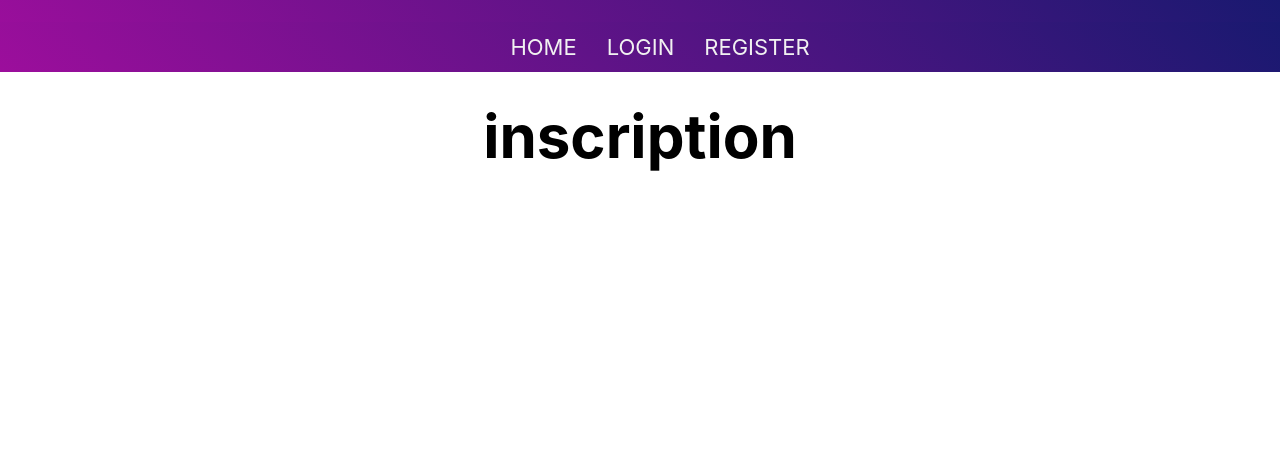
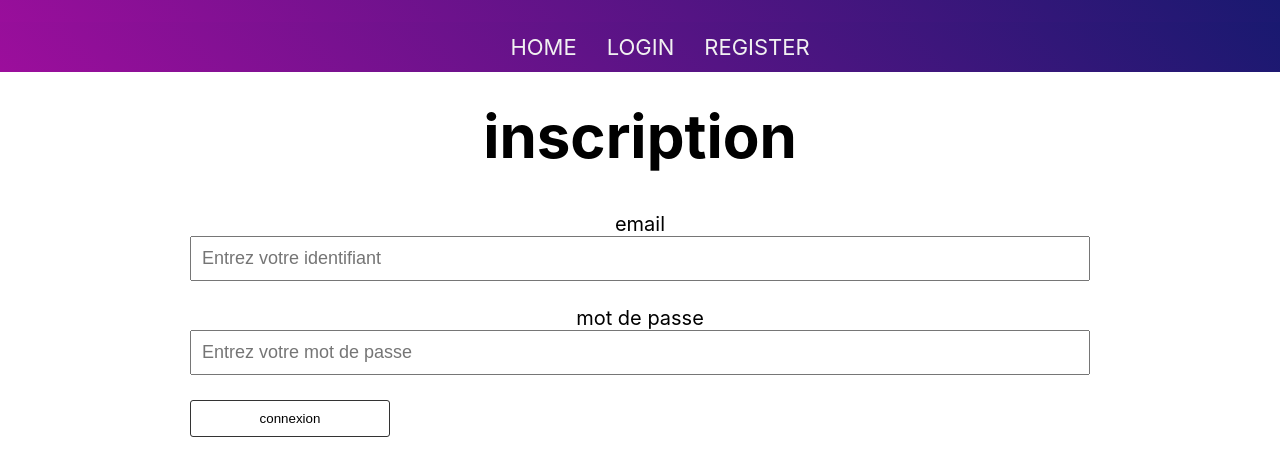
Before and after one commit to djoun52/projet-0, a React (Create React App) app: page /Register in a window 1280 px wide. Shown: the top 476 px of the page. Built offline with nearby package versions, Linux system fonts and the light colour scheme.

Commit message:
formulaire inscription fonctionnel

```diff
--- /dev/null
+++ b/src/Components/Form/FormLogin/FormLogin.css
@@ -0,0 +1,37 @@
+.title-form {
+    text-align: center;
+    font-size: 55px;
+    margin: 70px 0 0;
+}
+
+.container-form {
+    max-width: 900px;
+    margin: 30px auto 0;
+    display: flex;
+    flex-direction: column;
+}
+
+.container-form label {
+    font-size: 20px;
+
+}
+
+.container-form input, .container-form textarea {
+    padding: 10px;
+    margin-bottom: 25px;
+    font-size: 18px;
+}
+
+.container-form textarea {
+    min-height: 200px;
+    font-family: Arial, Helvetica, sans-serif;
+}
+
+.container-form button {
+    padding: 10px 15px;
+    width: 200px;
+    background: transparent;
+    border: 1px solid rgba(0, 0, 0, 0.8);
+    border-radius: 3px;
+    cursor: pointer;
+}
--- /dev/null
+++ b/src/Components/Form/FormLogin/FormLogin.js
@@ -0,0 +1,15 @@
+import React from 'react'
+import "./FormLogin.css"
+export default function FormLogin() {
+    return (
+        <>
+            <form className="container-form" action="">
+                <label htmlFor="email">email</label>
+                <input type="email" name="email" id="email" className='inp-email' placeholder="Entrez votre identifiant"/>
+                <label htmlFor="password">mot de passe</label>
+                <input type="password" name="password" id="password" className='inp-pass' placeholder="Entrez votre mot de passe"/>
+                <button type="submit">connexion</button>
+            </form>
+        </>
+    )
+}
--- /dev/null
+++ b/src/Components/Form/FormRegister/FormRegister.css
@@ -0,0 +1,38 @@
+.title-form {
+    text-align: center;
+    font-size: 55px;
+    margin: 70px 0 0;
+}
+
+.container-form {
+    max-width: 900px;
+    margin: 30px auto 0;
+    display: flex;
+    flex-direction: column;
+}
+
+.container-form label {
+    font-size: 20px;
+
+}
+
+.container-form input,
+.container-form textarea {
+    padding: 10px;
+    margin-bottom: 25px;
+    font-size: 18px;
+}
+
+.container-form textarea {
+    min-height: 200px;
+    font-family: Arial, Helvetica, sans-serif;
+}
+
+.container-form button {
+    padding: 10px 15px;
+    width: 200px;
+    background: transparent;
+    border: 1px solid rgba(0, 0, 0, 0.8);
+    border-radius: 3px;
+    cursor: pointer;
+}
--- /dev/null
+++ b/src/Components/Form/FormRegister/FormRegister.js
@@ -0,0 +1,53 @@
+import React, { useState } from 'react';
+import "./FormRegister.css";
+
+export default function FormRegister() {
+
+    const [log, setLog] = useState({
+        email: '',
+        password: ''
+    })
+    const handleForm = (e) => {
+        e.preventDefault();
+        console.log(log);
+
+    }
+    const changeInput = (e) => {
+
+        if (e.target.classList.contains('inp-email')) {
+            const newObjState = { ...log, email: e.target.value };
+            setLog(newObjState);
+
+        } else if (e.target.classList.contains('inp-pass')) {
+            const newObjState = { ...log, password: e.target.value };
+            setLog(newObjState);
+        }
+
+    }
+
+    return (
+        <form className="container-form" onSubmit={handleForm}>
+            <label htmlFor="email">email</label>
+            <input
+                type="email"
+                name="email"
+                id="email"
+                className='inp-email'
+                value={log.email}
+                onInput={changeInput}
+                placeholder="Entrez votre identifiant" />
+
+            <label htmlFor="password">mot de passe</label>
+            <input
+                type="text"
+                name="password"
+                id="password"
+                className='inp-pass'
+                value={log.password}
+                onInput={changeInput}
+                placeholder="Entrez votre mot de passe" />
+
+            <button type="submit">connexion</button>
+        </form>
+    )
+}
--- a/src/Containers/Login/Login.js
+++ b/src/Containers/Login/Login.js
@@ -1,9 +1,11 @@
 import React from 'react'
-
+import Form from '../../Components/Form/FormLogin/FormLogin'
 export default function Login() {
     return (
         <>
             <h1 className="home-title">connection</h1>
+
+            <Form/>
         </>
     )
 }
--- a/src/Containers/Register/Register.js
+++ b/src/Containers/Register/Register.js
@@ -1,9 +1,11 @@
 import React from 'react'
-
+import Form from '../../Components/Form/FormRegister/FormRegister'
 export default function Register() {
     return (
         <>
             <h1 className="home-title">inscription</h1>
+
+            <Form/>
         </>
     )
 }
```
